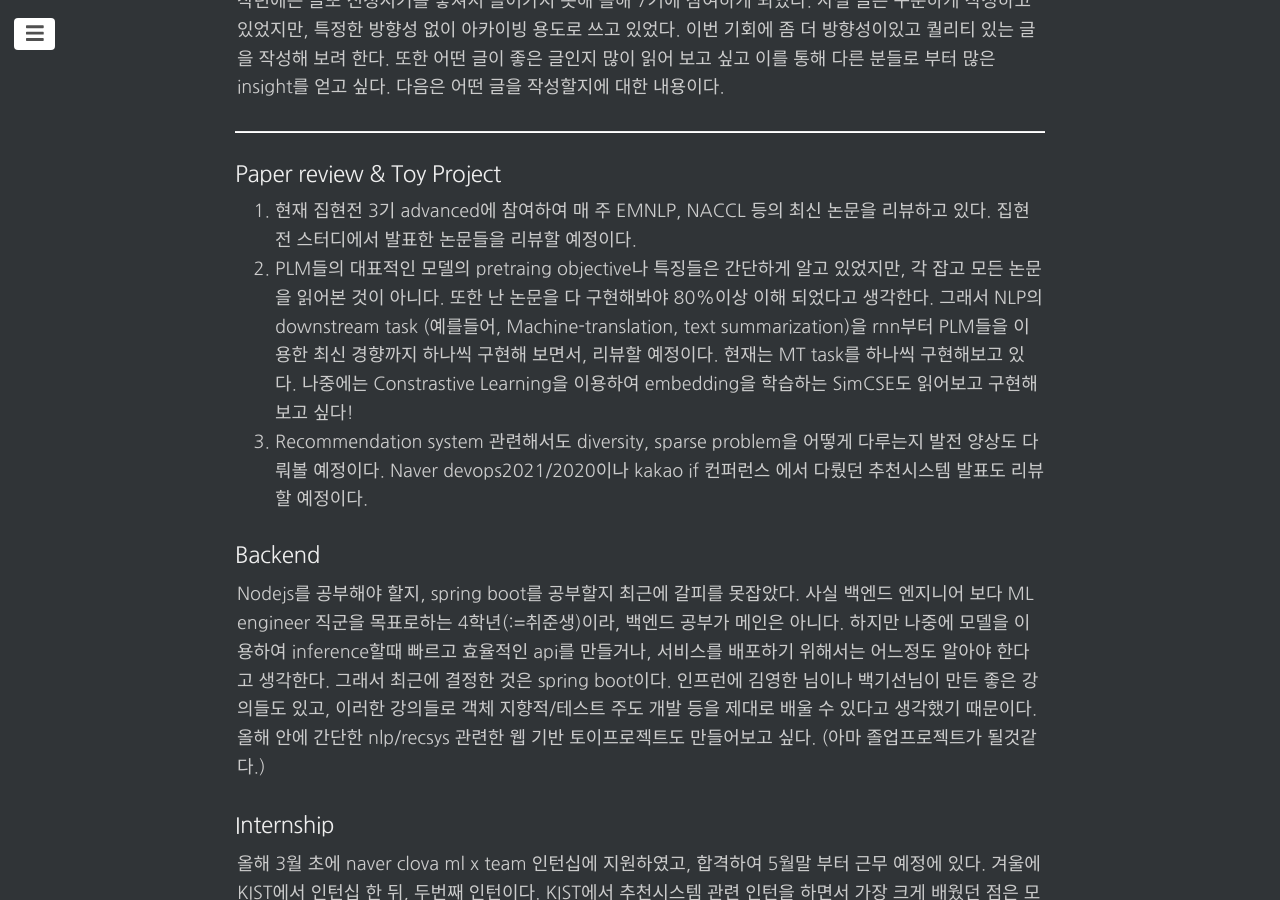
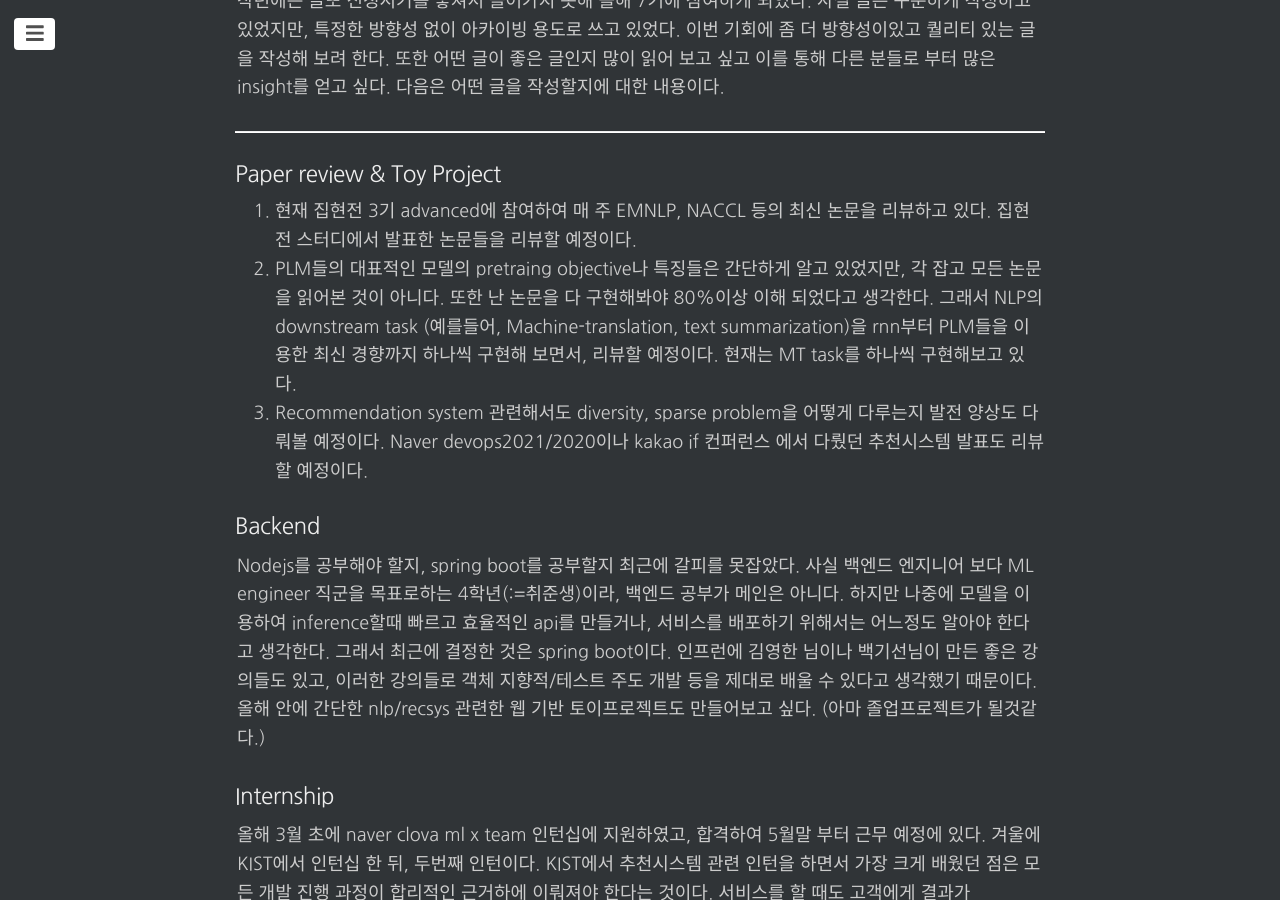
Before and after one commit to changhyeonnam/changhyeonnam.github.io, a Jekyll site: the page built from _posts/2022/2022-5-15-motivation.md, in a window 1280 px wide and 900 px high, scrolled down 380 px. Built offline with Jekyll 4.4.1, drawn with Linux system fonts in a browser that asks for light colours; nearby versions of some CDN libraries; comment, search, counter and statistics services are not loaded.

Commit message:
update md

```diff
--- a/_posts/2022/2022-5-15-motivation.md
+++ b/_posts/2022/2022-5-15-motivation.md
@@ -21,7 +21,7 @@ sitemap :
 ### Paper review & Toy Project
 
 1. 현재 집현전 3기 advanced에 참여하여 매 주 EMNLP, NACCL 등의 최신 논문을 리뷰하고 있다. 집현전 스터디에서 발표한 논문들을 리뷰할 예정이다.
-2. PLM들의 대표적인 모델의 pretraing objective나 특징들은 간단하게 알고 있었지만, 각 잡고 모든 논문을 읽어본 것이 아니다. 또한 난 논문을 다 구현해봐야 80%이상 이해 되었다고 생각한다. 그래서 NLP의 downstream task (예를들어, Machine-translation, text summarization)을 rnn부터 PLM들을 이용한 최신 경향까지 하나씩 구현해 보면서, 리뷰할 예정이다. 현재는 MT task를 하나씩 구현해보고 있다. 나중에는 Constrastive Learning을 이용하여 embedding을 학습하는 SimCSE도 읽어보고 구현해보고 싶다!
+2. PLM들의 대표적인 모델의 pretraing objective나 특징들은 간단하게 알고 있었지만, 각 잡고 모든 논문을 읽어본 것이 아니다. 또한 난 논문을 다 구현해봐야 80%이상 이해 되었다고 생각한다. 그래서 NLP의 downstream task (예를들어, Machine-translation, text summarization)을 rnn부터 PLM들을 이용한 최신 경향까지 하나씩 구현해 보면서, 리뷰할 예정이다. 현재는 MT task를 하나씩 구현해보고 있다.
 3. Recommendation system 관련해서도 diversity, sparse problem을 어떻게 다루는지 발전 양상도 다뤄볼 예정이다. Naver devops2021/2020이나 kakao if 컨퍼런스 에서 다뤘던 추천시스템 발표도 리뷰할 예정이다.
 
 ### Backend
```
